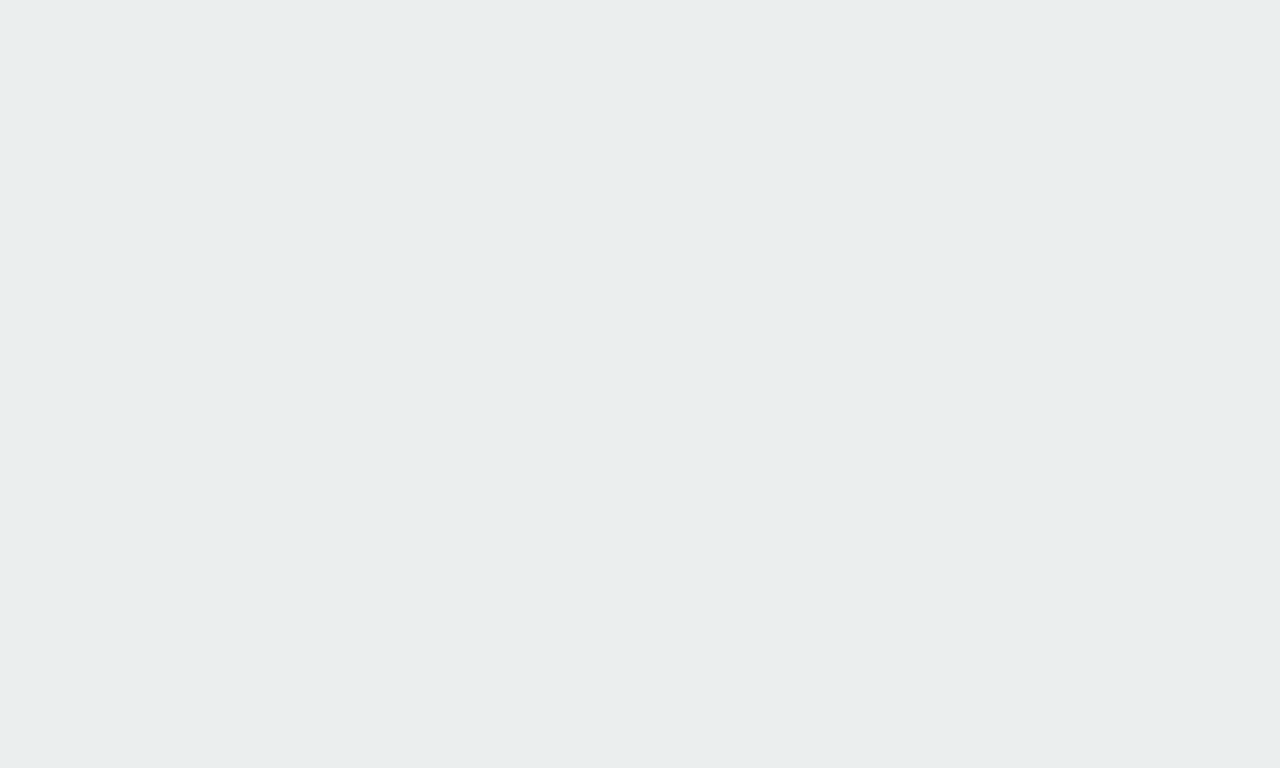
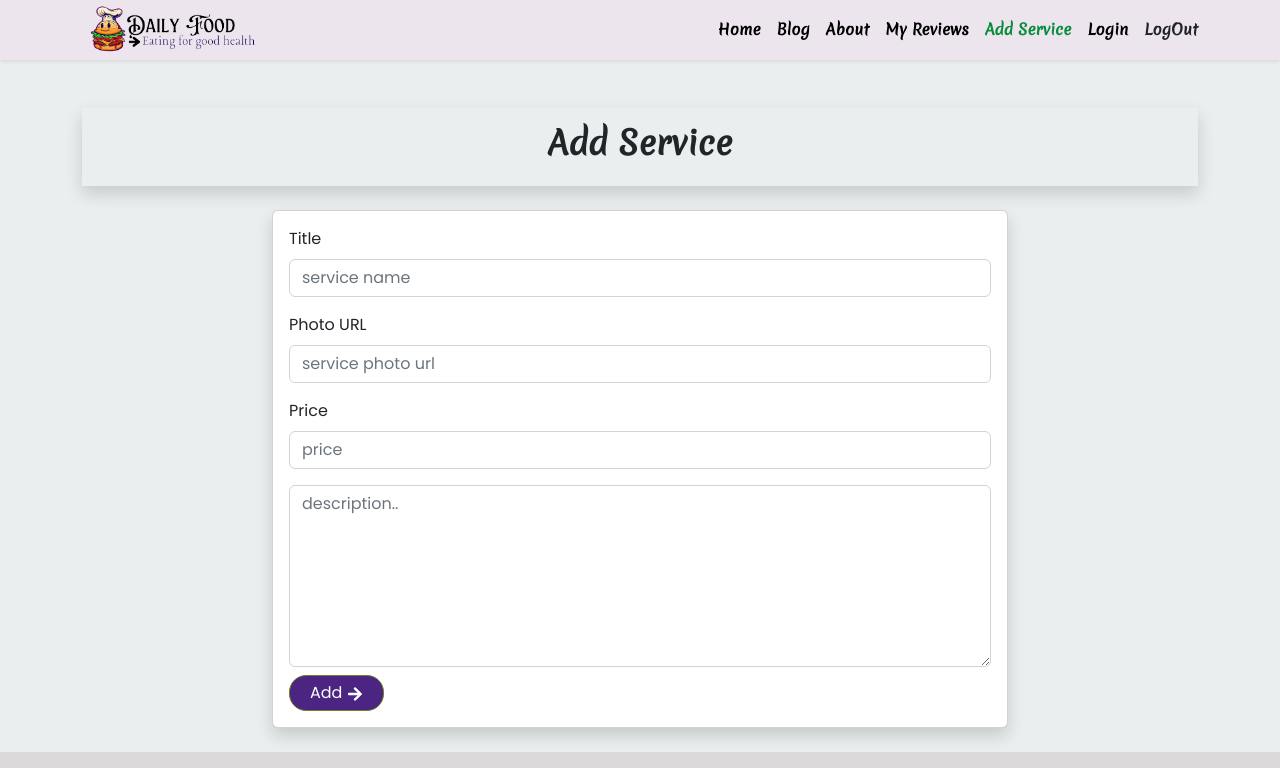
Before and after one commit to sksabbirhossain/daily-food-clint, a React (Create React App) app: page /add-service in a window 1280 px wide. Before the commit this address had no page. Shown: the top 768 px of the page. Built offline with nearby package versions, Linux system fonts and the light colour scheme.

Commit message:
created a add service page

```diff
--- a/src/App.js
+++ b/src/App.js
@@ -1,6 +1,7 @@
 import { Route, Routes } from "react-router-dom";
 import "./App.css";
 import ClintLayout from "./Layouts/ClintLayout";
+import AddService from "./Pages/AddService";
 import Home from "./Pages/Home";
 import ServiceDetails from "./Pages/ServiceDetails";
 import Services from "./Pages/Services";
@@ -11,7 +12,8 @@ function App() {
       <Route path="/" element={<ClintLayout />}>
         <Route path="/" element={<Home />} />
         <Route path="/services" element={<Services />} />
-        <Route path="/services/:id" element={<ServiceDetails /> } />
+        <Route path="/services/:id" element={<ServiceDetails />} />
+        <Route path="/add-service" element={<AddService />} />
       </Route>
     </Routes>
   );
--- /dev/null
+++ b/src/Pages/AddService.js
@@ -0,0 +1,34 @@
+import React from "react";
+import { FaArrowRight } from "react-icons/fa";
+import Button from "../components/Button/Button";
+import Form from "../components/Form/Form";
+import FormInput from "../components/FormInput/FormInput";
+
+const AddService = () => {
+  return (
+    <section className="mt-4 mt-md-5 ">
+      <div className="container">
+        <div className="shadow py-3 ">
+          <h2>add Service</h2>
+        </div>
+        <div className="card-items mt-4">
+          <div className="row">
+            <div className="col-md-8 offset-md-2">
+              <div className="card p-3 mb-4 shadow">
+                <Form >
+                  <FormInput label="Title" type="text" name="title" placeholder="service name" />
+                  <FormInput label="Photo URL" type="text" name="image" placeholder="service photo url" />
+                  <FormInput label="Price" type="number" name="price" placeholder="price" />
+                  <textarea name="description" className="form-control" rows="7" placeholder="description.."></textarea>
+                  <Button className="mt-2">Add <FaArrowRight/> </Button>
+                </Form>
+              </div>
+            </div>
+          </div>
+        </div>
+      </div>
+    </section>
+  );
+};
+
+export default AddService;
--- a/src/components/Button/Button.js
+++ b/src/components/Button/Button.js
@@ -1,7 +1,7 @@
 import React from "react";
 
 const Button = ({ children, className }) => {
-  return <button type="button" className={`mainBtn ${className}`}>{children}</button>;
+  return <button type="submit" className={`mainBtn ${className}`}>{children}</button>;
 };
 
 export default Button;
```
